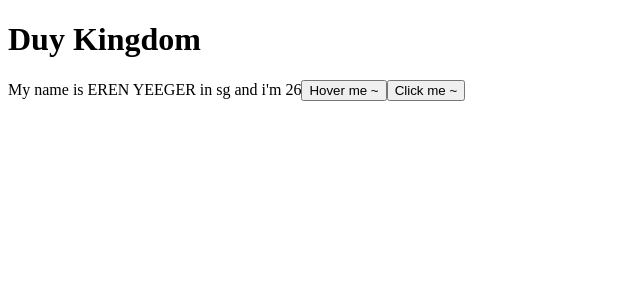
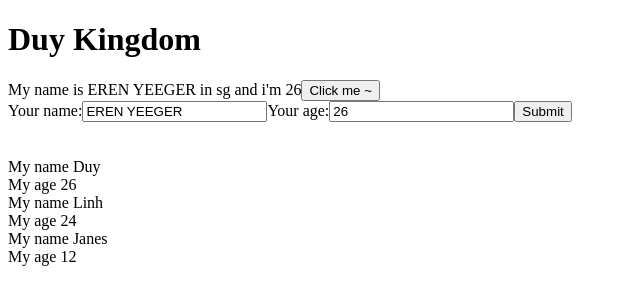
Before and after one commit to lppduy/hdit-react, a React (Create React App) app: page / in a window 1280 px wide. Shown: the top 304 px of the page, without its empty margins (0-640 px from the left). Built offline with nearby package versions, Linux system fonts and the light colour scheme.

Commit message:
video 24

```diff
--- /dev/null
+++ b/src/components/DisplayInfor.js
@@ -0,0 +1,38 @@
+import React from 'react';
+
+class DisplayInfor extends React.Component {
+  render() {
+    // destructuring
+    // const { age, name } = this.props;
+    const { listUsers } = this.props;
+    console.log(listUsers);
+    // = const listUsers = this.props.listUsers
+
+    // console.log(this.props);
+    return (
+      <div>
+        {listUsers.map(user => {
+          console.log(user);
+          // dung index coi chung dinh bugs
+          return (
+            <div key={user.id}>
+              <div>My name {user.name}</div>
+              <div>My age {user.age}</div>
+            </div>
+          );
+        })}
+        {/* <div>My name is {name}</div>
+        <div>My age is {age}</div>
+        <hr />
+        <div>My name is {name}</div>
+        <div>My age is {age}</div>
+        <hr />
+        <div>My name is {name}</div>
+        <div>My age is {age}</div>
+        <hr /> */}
+      </div>
+    );
+  }
+}
+
+export default DisplayInfor;
--- a/src/components/MyComponents.js
+++ b/src/components/MyComponents.js
@@ -1,29 +1,23 @@
 import React from 'react';
+import DisplayInfor from './DisplayInfor';
+import UserInfor from './UserInfo';
 
 class MyComponent extends React.Component {
   state = {
-    name: 'EREN YEEGER',
-    age: 26,
-    address: 'sg',
+    listUsers: [
+      { id: 1, name: ' Duy', age: '26' },
+      { id: 2, name: 'Linh', age: '24' },
+      { id: 3, name: 'Janes', age: '12' },
+    ],
   };
 
-  handleClick(e) {
-    console.log('click rui!!');
-    // console.log(e);
-    // console.log('my name is', this, state.name); // error
-  }
-
-  handleOnMouseOver(e) {
-    console.log(e.pageX);
-  }
-
   render() {
+    // DRY = DONT REPEAT YOURSELF
     return (
       <div>
-        My name is {this.state.name} in {this.state.address} and i'm{' '}
-        {this.state.age}
-        <button onMouseOver={this.handleOnMouseOver}>Hover me ~</button>
-        <button onClick={this.handleClick}>Click me ~</button>
+        <UserInfor />
+        <br /> <br />
+        <DisplayInfor listUsers={this.state.listUsers} />
       </div>
     );
   }
--- /dev/null
+++ b/src/components/UserInfo.js
@@ -0,0 +1,77 @@
+import React from 'react';
+
+class UserInfor extends React.Component {
+  state = {
+    name: 'EREN YEEGER',
+    age: 26,
+    address: 'sg',
+  };
+
+  handleClick(e) {
+    console.log('click rui!!');
+    // console.log(e);
+    console.log('my name is', this.state.name); // error neu de bth
+    // class => merge state
+    this.setState({ name: 'James' });
+    this.setState({ age: 30 });
+  }
+
+  handleOnMouseOver(e) {
+    // console.log(e.pageX);
+  }
+
+  handleChangeName = e => {
+    // alert('me');
+    this.setState({
+      name: e.target.value,
+    });
+  };
+  handleChangeAge = e => {
+    // bad code:
+    //  this.state.age = e.target.value
+
+    this.setState({
+      age: e.target.value,
+    });
+  };
+
+  handleOnSubmit = e => {
+    e.preventDefault();
+    // alert('me');
+    console.log(this.state);
+  };
+
+  render() {
+    return (
+      <div>
+        {' '}
+        My name is {this.state.name} in {this.state.address} and i'm{' '}
+        {this.state.age}
+        <button
+          onClick={e => {
+            this.handleClick(e);
+          }}
+        >
+          Click me ~
+        </button>
+        <form onSubmit={e => this.handleOnSubmit(e)}>
+          <label>Your name:</label>
+          <input
+            value={this.state.name}
+            onChange={e => this.handleChangeName(e)}
+            type="text"
+          />
+          <label>Your age:</label>
+          <input
+            value={this.state.age}
+            onChange={e => this.handleChangeAge(e)}
+            type="text"
+          />
+          <button>Submit</button>
+        </form>
+      </div>
+    );
+  }
+}
+
+export default UserInfor;
```
